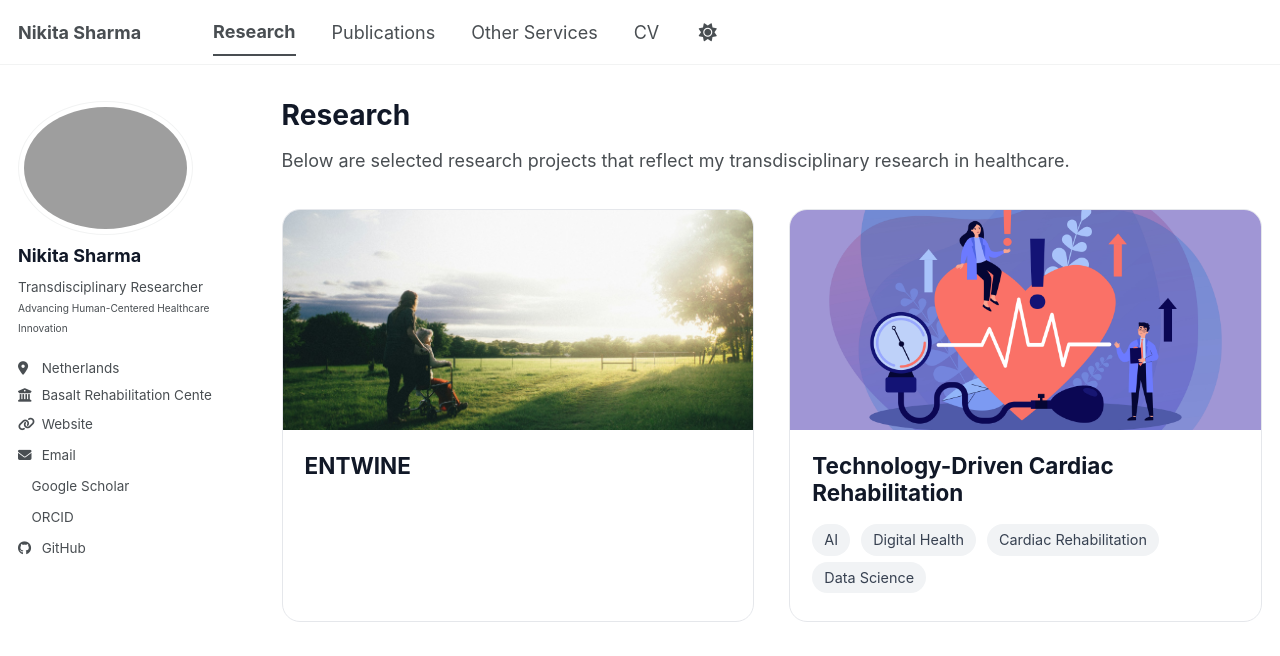
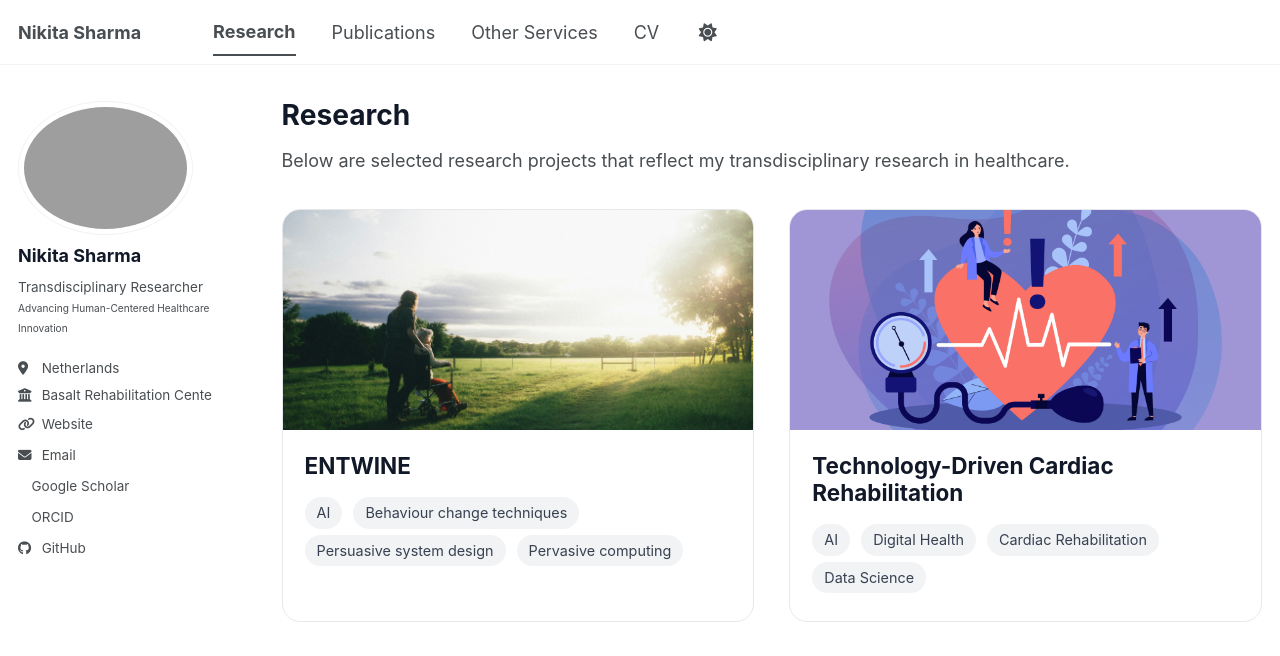
Before and after one commit to nikitasharma14/Portfolio, a Jekyll site: the page built from _pages/research.md, in a window 1280 px wide and 1207 px high. Shown: the top 656 px of the window. Built offline with Jekyll 4.4.1, drawn with Linux system fonts in a browser that asks for light colours; a style sheet for code colours, icons or effects is not loaded; grey boxes are pictures that could not be loaded.

Commit message:
Update entwine.md

```diff
--- a/_portfolio/entwine.md
+++ b/_portfolio/entwine.md
@@ -8,6 +8,12 @@ image: /images/ElderlyCare.jpg
 permalink: /portfolio/entwine/
 
 date: 2019-05-01
+
+skills:
+  - AI
+  - Behaviour change techniques
+  - Persuasive system design
+  - Pervasive computing
 ---
 ## Overview
 
```
